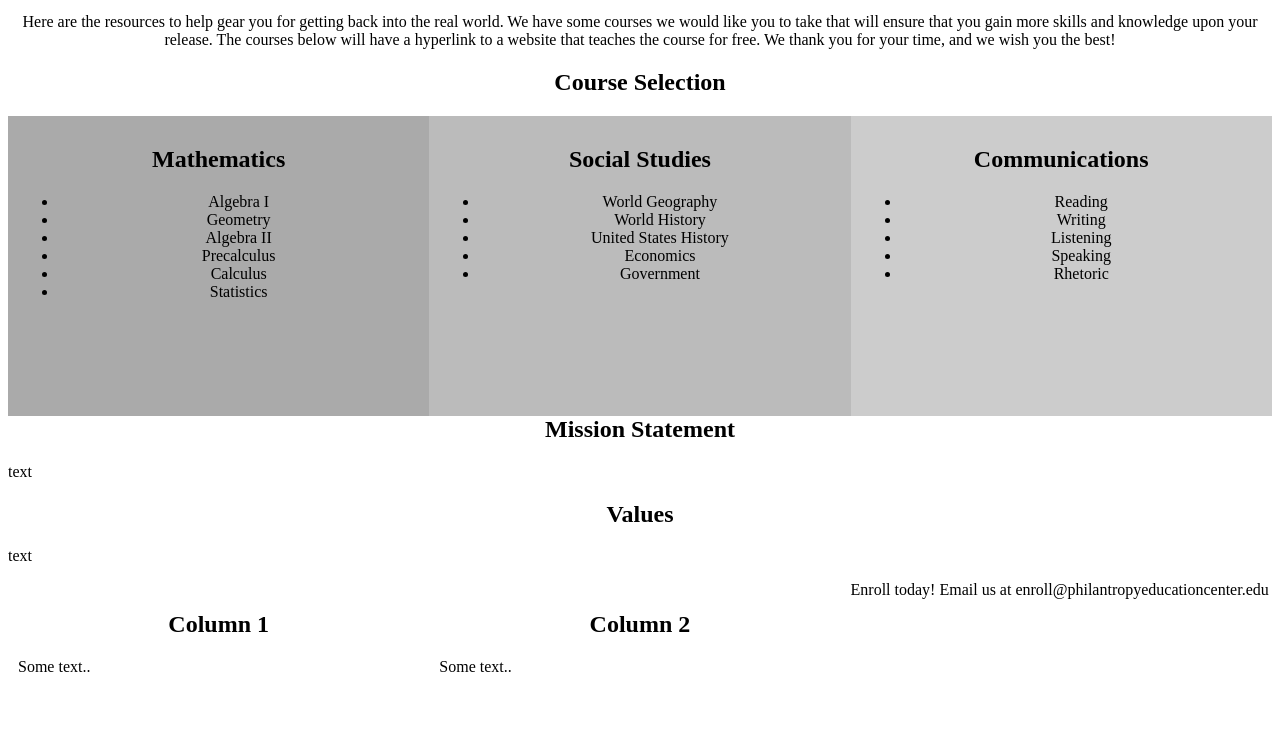
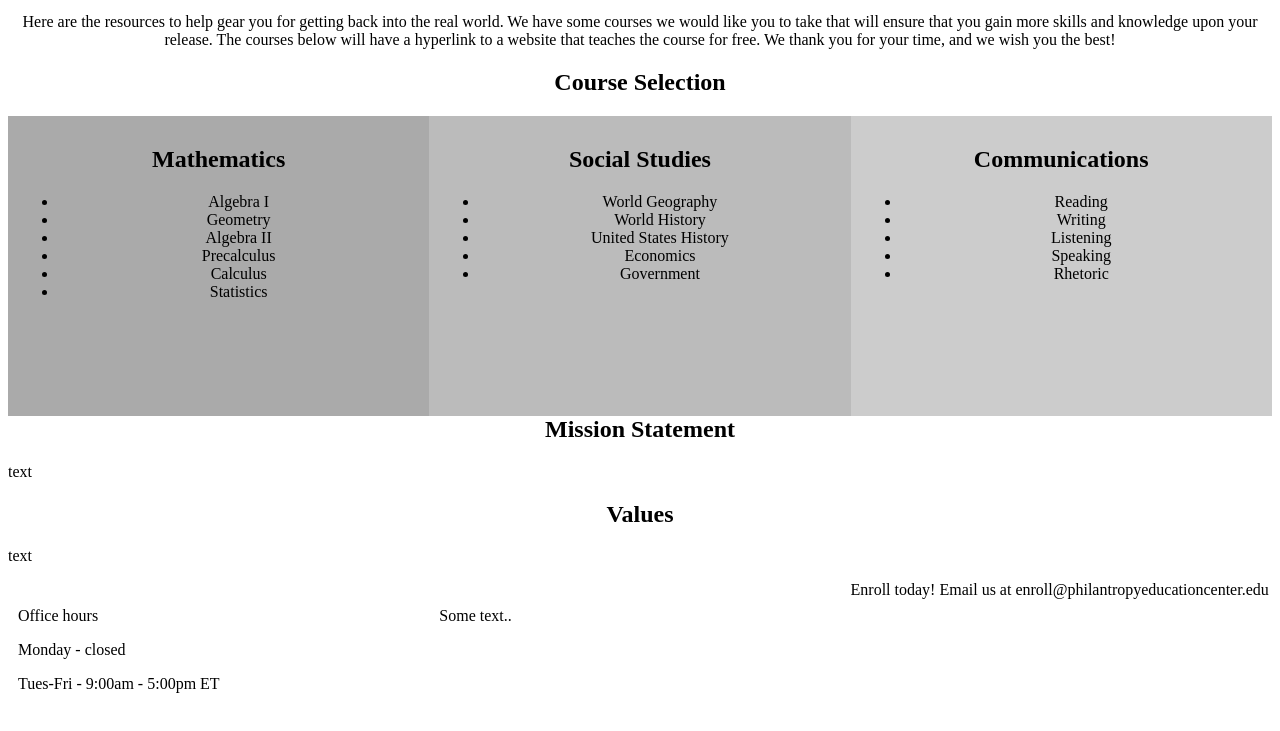
Before and after one commit to debbiengo1857/debbiengo1857.github.io, a plain HTML site: page index.html in a window 1280 px wide. Shown: the part 101-832 px from the top of the page. Drawn offline with Linux system fonts and the light colour scheme.

Commit message:
Update index.html

```diff
--- a/index.html
+++ b/index.html
@@ -107,11 +107,11 @@ div {text-align: center;}
 
   <div class="row">
   <div class="column">
-    <h2>Column 1</h2>
-    <p>Some text..</p>
+    <p>Office hours</p>
+    <p>Monday - closed</p>
+    <p>Tues-Fri - 9:00am - 5:00pm ET</p>
   </div>
   <div class="column">
-    <h2>Column 2</h2>
     <p>Some text..</p>
   </div>
 
```
